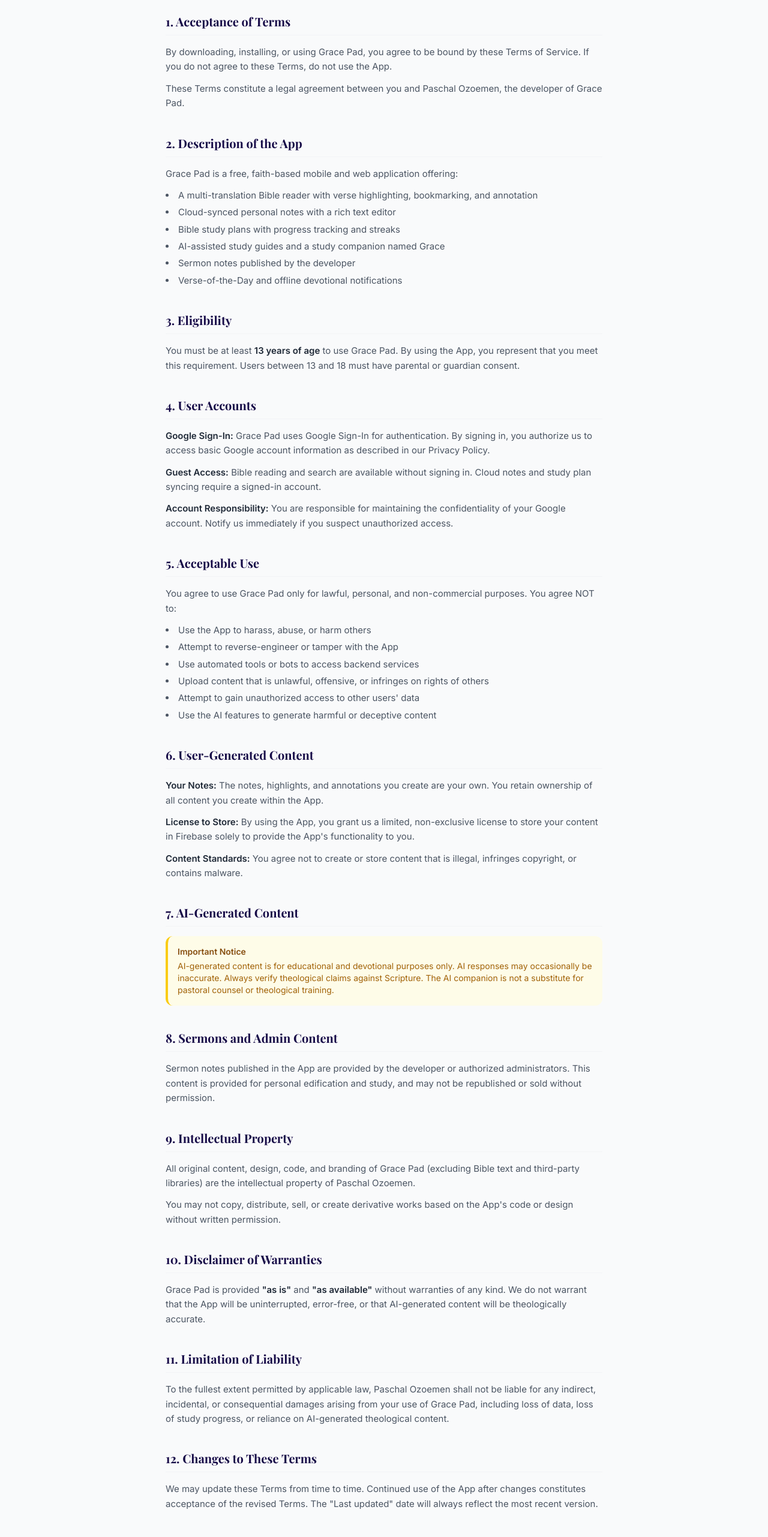
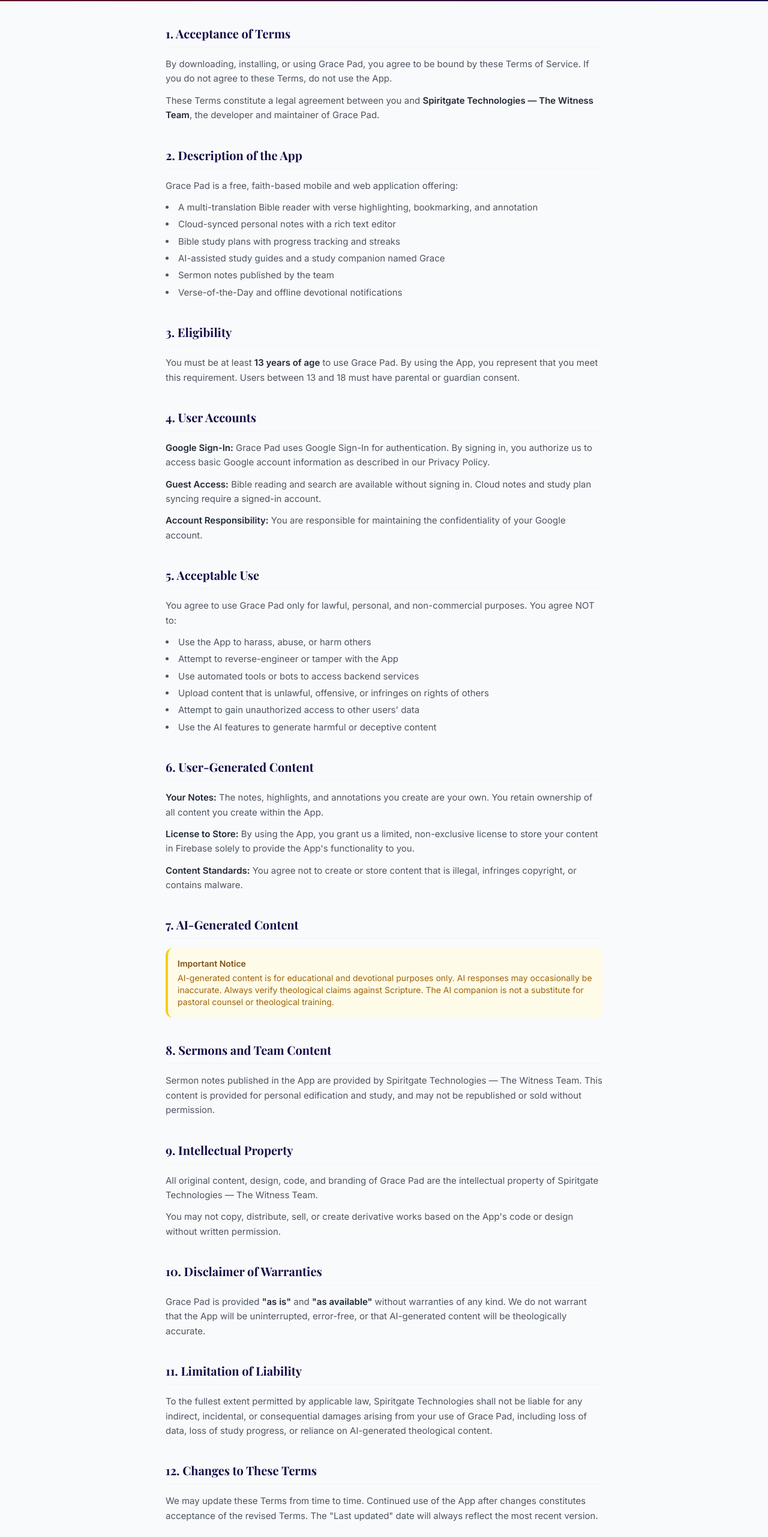
Before and after one commit to AnointingPaschal/grace-pad, a React (Vite) app: page /terms in a window 1280 px wide. Shown: the part 234-2797 px from the top of the page at 60% size. Built offline with nearby package versions, Linux system fonts and the light colour scheme; no server answers; a web font is replaced by a local one.

Commit message:
Remove contact section, add Spiritgate Technologies branding

```diff
--- a/src/pages/TermsPage.jsx
+++ b/src/pages/TermsPage.jsx
@@ -36,6 +36,9 @@
           Terms of Service
         </h1>
         <p className="text-white/60 text-sm">Last updated: August 2, 2026</p>
+        <p className="text-white/50 text-xs mt-1">
+          Maintained by the Witness Team — Spiritgate Technologies
+        </p>
       </div>
 
       {/* Content */}
@@ -47,7 +50,9 @@
             If you do not agree to these Terms, do not use the App.
           </p>
           <p>
-            These Terms constitute a legal agreement between you and Paschal Ozoemen, the developer of Grace Pad.
+            These Terms constitute a legal agreement between you and{" "}
+            <strong className="text-gray-800">Spiritgate Technologies — The Witness Team</strong>,
+            the developer and maintainer of Grace Pad.
           </p>
         </Section>
 
@@ -58,7 +63,7 @@
             <li>Cloud-synced personal notes with a rich text editor</li>
             <li>Bible study plans with progress tracking and streaks</li>
             <li>AI-assisted study guides and a study companion named Grace</li>
-            <li>Sermon notes published by the developer</li>
+            <li>Sermon notes published by the team</li>
             <li>Verse-of-the-Day and offline devotional notifications</li>
           </ul>
         </Section>
@@ -74,7 +79,7 @@
         <Section title="4. User Accounts">
           <p><strong className="text-gray-800">Google Sign-In:</strong> Grace Pad uses Google Sign-In for authentication. By signing in, you authorize us to access basic Google account information as described in our Privacy Policy.</p>
           <p><strong className="text-gray-800">Guest Access:</strong> Bible reading and search are available without signing in. Cloud notes and study plan syncing require a signed-in account.</p>
-          <p><strong className="text-gray-800">Account Responsibility:</strong> You are responsible for maintaining the confidentiality of your Google account. Notify us immediately if you suspect unauthorized access.</p>
+          <p><strong className="text-gray-800">Account Responsibility:</strong> You are responsible for maintaining the confidentiality of your Google account.</p>
         </Section>
 
         <Section title="5. Acceptable Use">
@@ -106,14 +111,14 @@
           </div>
         </Section>
 
-        <Section title="8. Sermons and Admin Content">
-          <p>Sermon notes published in the App are provided by the developer or authorized administrators. This content is provided for personal edification and study, and may not be republished or sold without permission.</p>
+        <Section title="8. Sermons and Team Content">
+          <p>Sermon notes published in the App are provided by Spiritgate Technologies — The Witness Team. This content is provided for personal edification and study, and may not be republished or sold without permission.</p>
         </Section>
 
         <Section title="9. Intellectual Property">
           <p>
-            All original content, design, code, and branding of Grace Pad (excluding Bible text and third-party libraries)
-            are the intellectual property of Paschal Ozoemen.
+            All original content, design, code, and branding of Grace Pad are the intellectual property of
+            Spiritgate Technologies — The Witness Team.
           </p>
           <p>You may not copy, distribute, sell, or create derivative works based on the App's code or design without written permission.</p>
         </Section>
@@ -129,9 +134,9 @@
 
         <Section title="11. Limitation of Liability">
           <p>
-            To the fullest extent permitted by applicable law, Paschal Ozoemen shall not be liable for any
-            indirect, incidental, or consequential damages arising from your use of Grace Pad, including
-            loss of data, loss of study progress, or reliance on AI-generated theological content.
+            To the fullest extent permitted by applicable law, Spiritgate Technologies shall not be liable
+            for any indirect, incidental, or consequential damages arising from your use of Grace Pad,
+            including loss of data, loss of study progress, or reliance on AI-generated theological content.
           </p>
         </Section>
 
@@ -149,29 +154,14 @@
           </p>
         </Section>
 
-        <Section title="14. Contact">
-          <p>If you have questions about these Terms, please contact:</p>
-          <div className="rounded-xl p-4 mt-2 bg-purple-50 border border-purple-100">
-            <p className="font-semibold text-gray-800">Paschal Ozoemen</p>
-            <p className="text-gray-600">
-              Email:{" "}
-              <a href="mailto:ozoemenapaschal09@gmail.com" className="text-blue-600 hover:underline">
-                ozoemenapaschal09@gmail.com
-              </a>
-            </p>
-            <p className="text-gray-600">
-              GitHub:{" "}
-              <a href="https://github.com/AnointingPaschal/grace-pad"
-                target="_blank" rel="noopener noreferrer"
-                className="text-blue-600 hover:underline">
-                github.com/AnointingPaschal/grace-pad
-              </a>
-            </p>
-          </div>
-        </Section>
-
         {/* Footer */}
         <div className="text-center mt-10 pt-6 border-t border-gray-100">
+          <div className="inline-flex items-center gap-2 mb-4 px-4 py-2 rounded-full"
+            style={{ backgroundColor: DARK_BLUE + "10" }}>
+            <span className="text-xs font-semibold" style={{ color: DARK_BLUE }}>
+              Spiritgate Technologies — The Witness Team
+            </span>
+          </div>
           <blockquote className="italic text-gray-500 text-sm mb-4">
             "Grace Pad is built to serve the Body of Christ. We ask that you use it in the same spirit."
           </blockquote>
```
